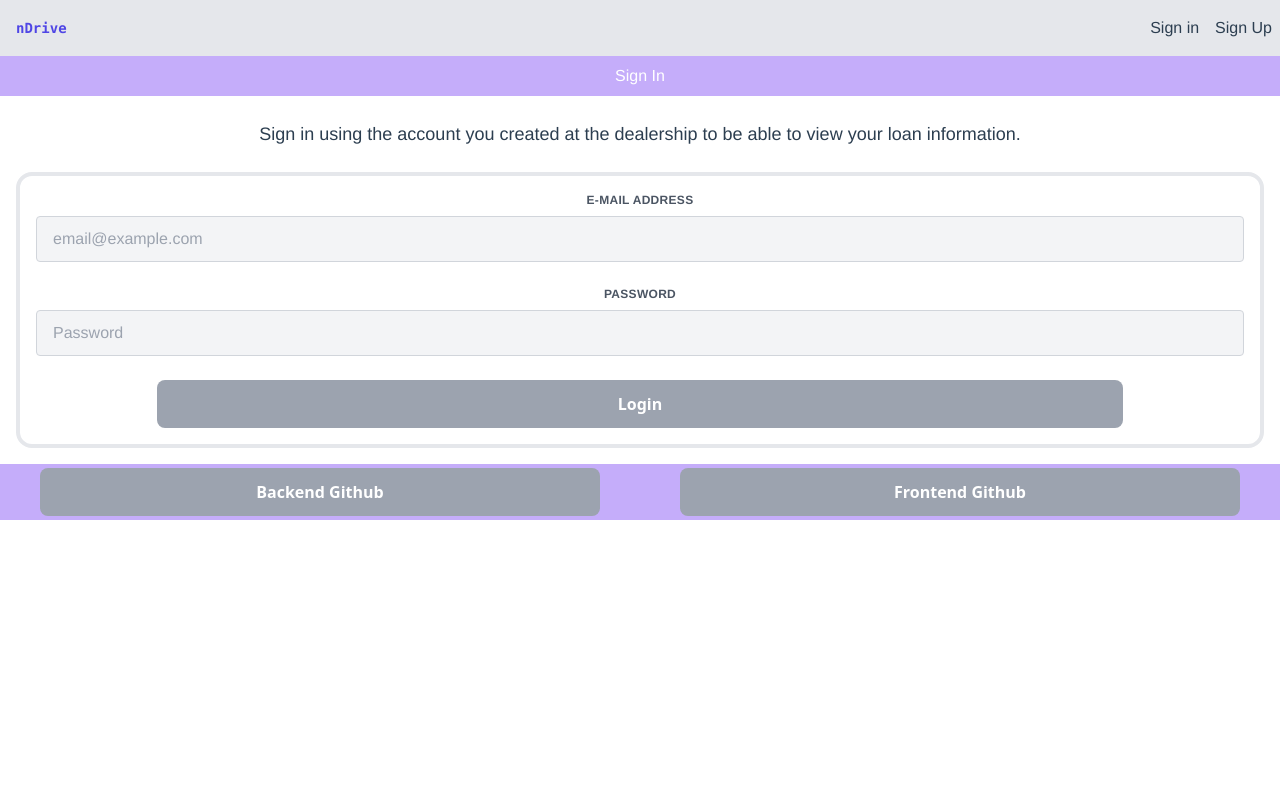
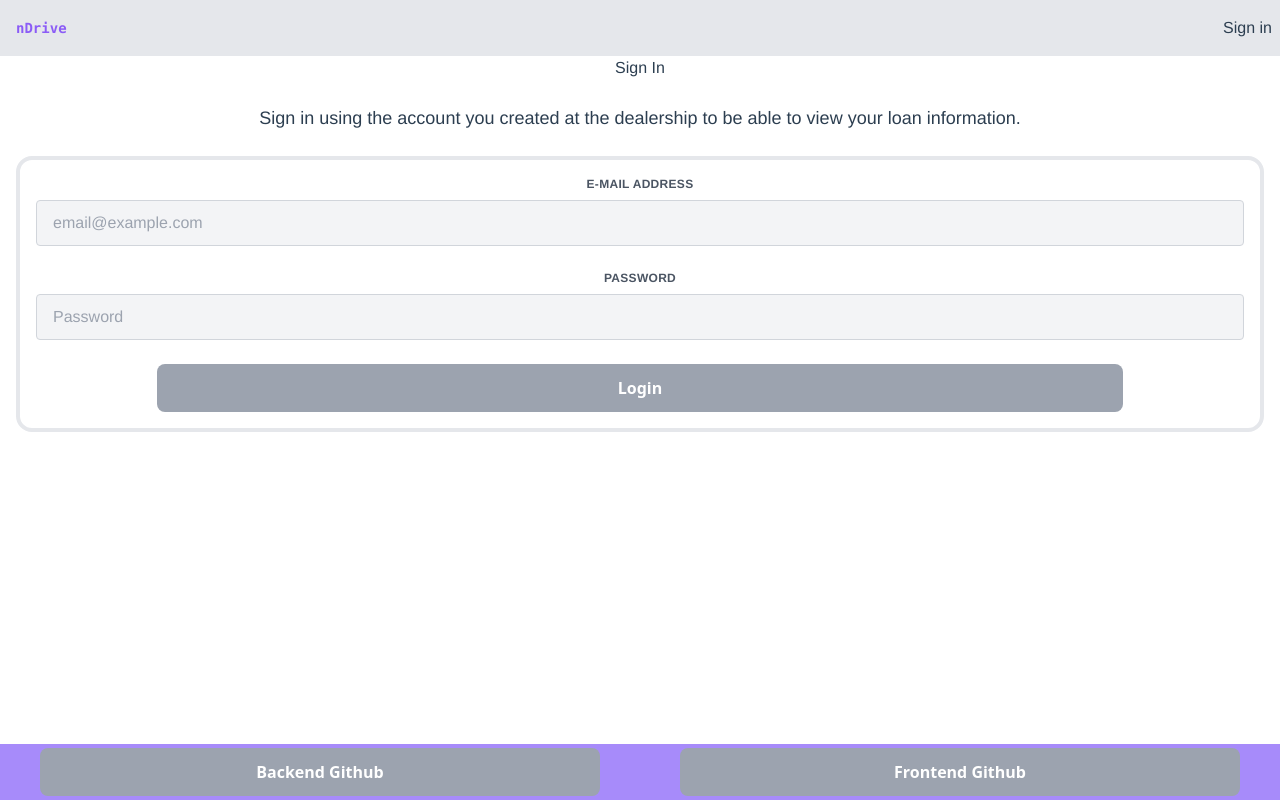
Before and after one commit to E-Shelton98/nDrive-Finance-Frontend, a Vue app: page /signin in a window 1280 px wide. Built offline with nearby package versions, Linux system fonts and the light colour scheme.

Commit message:
small styling changes, finished main loans page

```diff
--- a/src/App.vue
+++ b/src/App.vue
@@ -1,7 +1,7 @@
 <template>
-  <div id="app">
+  <div id="app" class="flex flex-col min-h-screen">
     <Header />
-    <router-view/>
+    <router-view class="flex-grow"/>
     <Footer />
   </div>
 </template>
--- a/src/components/Footer.vue
+++ b/src/components/Footer.vue
@@ -1,5 +1,5 @@
 <template>
-    <footer class="bg-purple-500 bg-opacity-50 flex">
+    <footer class="bg-purple-400 flex">
       <button class="font-sans font-bold p-3 my-1 mx-10 rounded-lg cursor-pointer no-underline bg-gray-400 hover:bg-gray-500 block w-30 text-white items-center flex-1 justify-center">Backend Github</button>
       <button class="font-sans font-bold p-3 my-1 mx-10 rounded-lg cursor-pointer no-underline bg-gray-400 hover:bg-gray-500 block w-30 text-white items-center flex-1 justify-center">Frontend Github</button>
     </footer>
--- a/src/components/Header.vue
+++ b/src/components/Header.vue
@@ -2,11 +2,10 @@
   <header class="bg-gray-200 py-4">
     <div class="container m-auto flex flex-wrap items-center justify-end">
       <div class="flex-1 flex items-center">
-        <a href="/" class="text-sm font-mono pl-4 font-semibold no-underline text-indigo-600 hover:text-indigo-800">nDrive</a>
+        <a href="/" class="text-sm font-mono pl-4 font-semibold no-underline text-purple-500 hover:text-indigo-800">nDrive</a>
       </div>
       <div>
         <router-link to="/signin" class="link-gray-200 p-2 no-underline" v-if="!signedIn()">Sign in</router-link>
-        <router-link to="/signup" class="link-gray-200 p-2 no-underline" v-if="!signedIn()">Sign Up</router-link>
         <a href="#" @click.prevent="signOut" class="link-gray-200 p-2 no-underline" v-else>Sign out</a>
       </div>
     </div>
--- a/src/components/Home.vue
+++ b/src/components/Home.vue
@@ -3,7 +3,7 @@
         <div class="h-80 bg-gray-300">
             <p>Placeholder for Image</p>
         </div>
-        <div class="bg-purple-500 bg-opacity-50 h-16 p-1 flex justify-around">
+        <div class="bg-purple-400 h-16 p-1 flex justify-around">
         <router-link to="/signin" class="text-white p-4 no-underline border-solid border-2 border-gray-400 rounded-2xl w-36 hover:bg-gray-400">
             Sign in
         </router-link>
--- a/src/components/Loans.vue
+++ b/src/components/Loans.vue
@@ -9,7 +9,7 @@
             Update Address
         </router-link>
     </div>
-    <div class="grid grid-rows-10 grid-cols-3 grid-flow-col mt-4 border-solid border-2 border-gray-400 rounded-2xl p-2" v-for="loan in loans" :key="loan.id" :loan="loan">
+    <div class="grid grid-rows-10 grid-cols-3 grid-flow-col mt-4 border-solid border-2 border-gray-400 rounded-2xl p-2 bg-gray-300" v-for="loan in loans" :key="loan.id" :loan="loan">
       <div class="bg-purple-500 bg-opacity-50 row-start-1 col-start-1 h-24 rounded-tl-2xl">
       </div>
       <div class="bg-purple-500 bg-opacity-50 row-start-2 col-start-1 h-20">
--- a/src/components/Signin.vue
+++ b/src/components/Signin.vue
@@ -1,6 +1,6 @@
 <template>
-  <div class="m-auto">
-    <div class="bg-purple-500 bg-opacity-50 h-10 text-white w-full py-2">
+  <div>
+    <div>
       Sign In
     </div>
     <h3 class="text-lg m-6">Sign in using the account you created at the dealership to be able to view your loan information.</h3>
```
